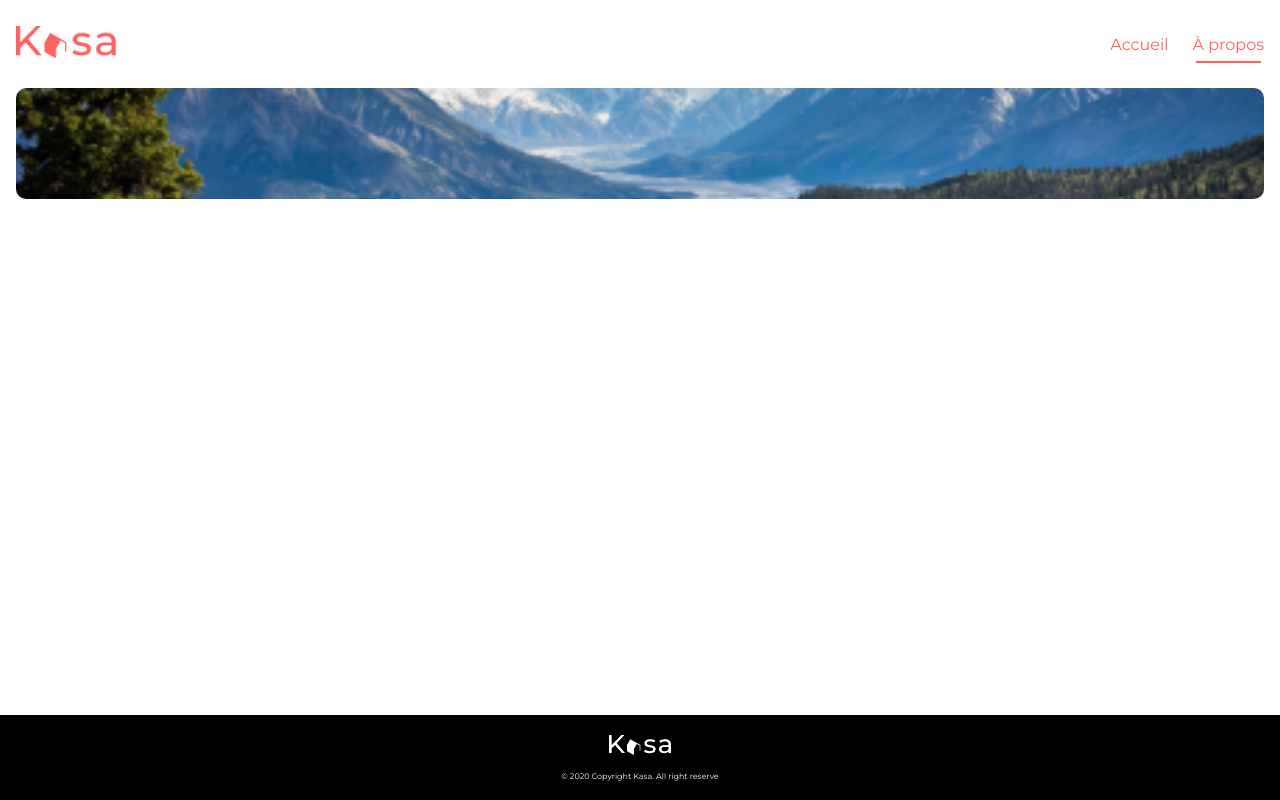
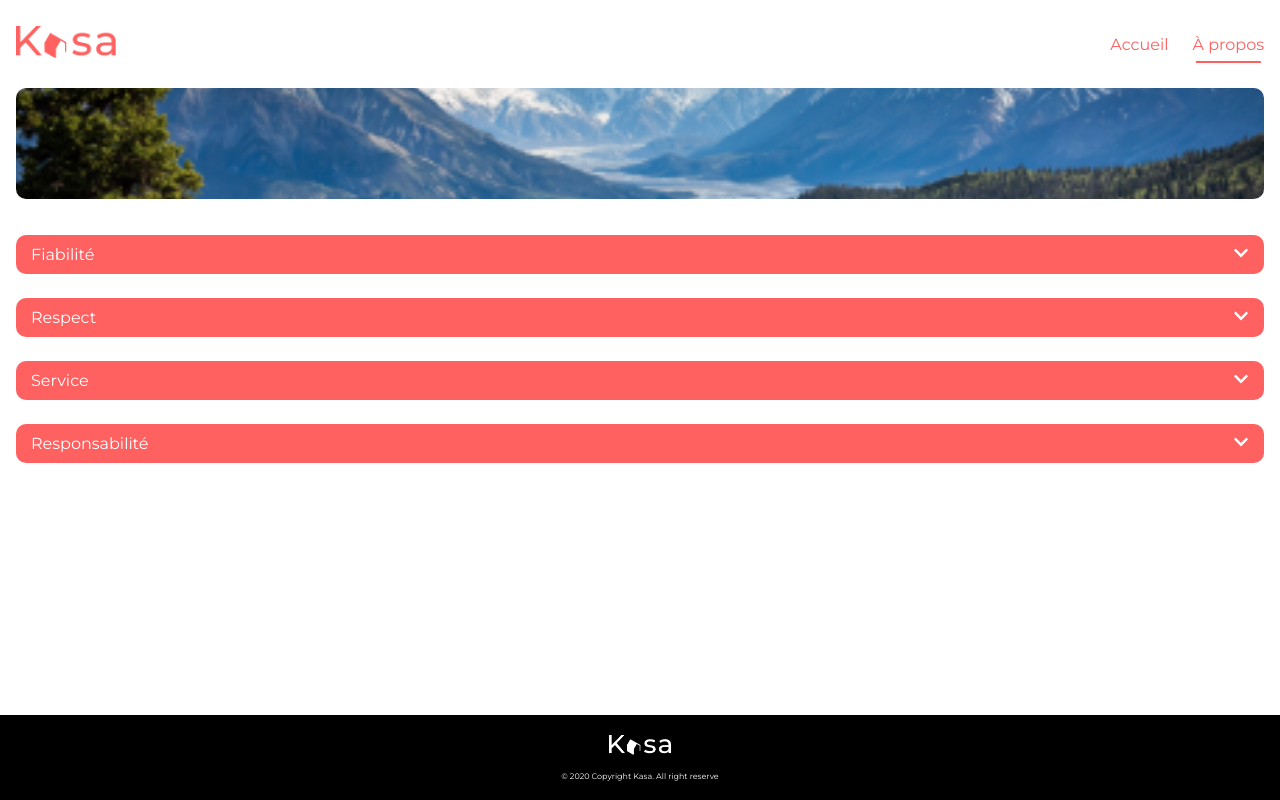
Before and after one commit to evafriana/evaafriana_11_05112021, a React (Create React App) app: page /a-propos in a window 1280 px wide. Built offline with nearby package versions, Linux system fonts and the light colour scheme.

Commit message:
add collapse to page about

```diff
--- a/package.json
+++ b/package.json
@@ -9,6 +9,7 @@
     "node-sass": "^4.14.1",
     "react": "^17.0.2",
     "react-dom": "^17.0.2",
+    "react-icons": "^4.3.1",
     "react-router-dom": "^5.3.0",
     "react-scripts": "4.0.3",
     "web-vitals": "^1.0.1"
--- a/src/components/Card.jsx
+++ b/src/components/Card.jsx
@@ -2,7 +2,6 @@ import React, { Component } from "react";
 
 export default class Card extends Component {
   render() {
-    console.log(this);
     return (
       <div className="cards">
         <div className="card">
--- /dev/null
+++ b/src/components/Collapse.jsx
@@ -0,0 +1,33 @@
+import React, { Component } from "react";
+import { FaChevronDown } from "react-icons/fa";
+// import { FaChevronUp } from "react-icons/fa";
+
+export default class Collapse extends Component {
+  state = {
+    show: false,
+    className: "isClose",
+  };
+
+  showContent = () => {
+    this.setState({
+      show: !this.state.show,
+    });
+    this.state.show
+      ? this.setState({ className: "isClose" })
+      : this.setState({ className: "isOpen" });
+  };
+
+  render() {
+    return (
+      <div className="collapse">
+        <div className="collapse__btn" onClick={this.showContent}>
+          <span>{this.props.filter}</span>
+          <FaChevronDown />
+        </div>
+        <div className={`collapse__content ${this.state.className}`}>
+          {this.props.content}
+        </div>
+      </div>
+    );
+  }
+}
--- a/src/pages/About.jsx
+++ b/src/pages/About.jsx
@@ -1,5 +1,6 @@
 import React, { Component } from "react";
 import Banner from "../components/Banner";
+import Collapse from "../components/Collapse";
 import Footer from "../components/Footer";
 import Navbar from "../components/Navbar";
 
@@ -9,6 +10,15 @@ export default class About extends Component {
       <div>
         <Navbar />
         <Banner url="./img/bannerAbout.png" classImage="banner__about" />
+        <section className="about">
+          <Collapse filter="Fiabilité" />
+          <Collapse
+            filter="Respect"
+            content="La bienveillance fait partie des valeurs fondatrices de Kasa. Tout comportement discriminatoire ou de perturbation du voisinage entraînera une exclusion de notre plateforme."
+          />
+          <Collapse filter="Service" />
+          <Collapse filter="Responsabilité" />
+        </section>
         <Footer />
       </div>
     );
--- a/src/styles/_settings.scss
+++ b/src/styles/_settings.scss
@@ -6,7 +6,8 @@ $font-1: "Montserrat", sans-serif;
 /* color */
 $color-1: #ff6060;
 $color-2: #fff;
-$color-3: #000;
+$color-3: #f7f7f7;
+$color-4: #000;
 
 /* media query */
 $breakpoints: (
--- /dev/null
+++ b/src/styles/components/_collapse.scss
@@ -0,0 +1,31 @@
+.collapse {
+  width: 100%;
+  margin: 1.5rem 0;
+  align-items: center;
+  background: $color-3;
+  border-radius: $border-radius;
+
+  &__btn {
+    display: flex;
+    justify-content: space-between;
+    padding: 10px 15px;
+    color: $color-2;
+    background: $color-1;
+    border-radius: $border-radius;
+    cursor: pointer;
+  }
+
+  &__content {
+    background: $color-3;
+    top: 80%;
+    left: 0;
+    width: 100%;
+    padding: 20px 15px;
+    z-index: -1;
+    line-height: 1.5rem;
+  }
+
+  .isClose {
+    display: none;
+  }
+}
--- a/src/styles/components/_footer.scss
+++ b/src/styles/components/_footer.scss
@@ -1,6 +1,6 @@
 .footer {
   color: $color-2;
-  background-color: $color-3;
+  background-color: $color-4;
   display: flex;
   flex-direction: column;
   align-items: center;
--- a/src/styles/index.scss
+++ b/src/styles/index.scss
@@ -5,6 +5,8 @@
 @import "./components/footer";
 @import "./components/banner";
 @import "./components/card";
+@import "./components/collapse";
 
 @import "./pages/home";
+@import "./pages/about";
 @import "./pages/error404";
--- /dev/null
+++ b/src/styles/pages/_about.scss
@@ -0,0 +1,3 @@
+.about {
+  margin: 2rem 0;
+}
```
Also changed, not shown: 2 other files (tests, documents, lock files or other folders).
